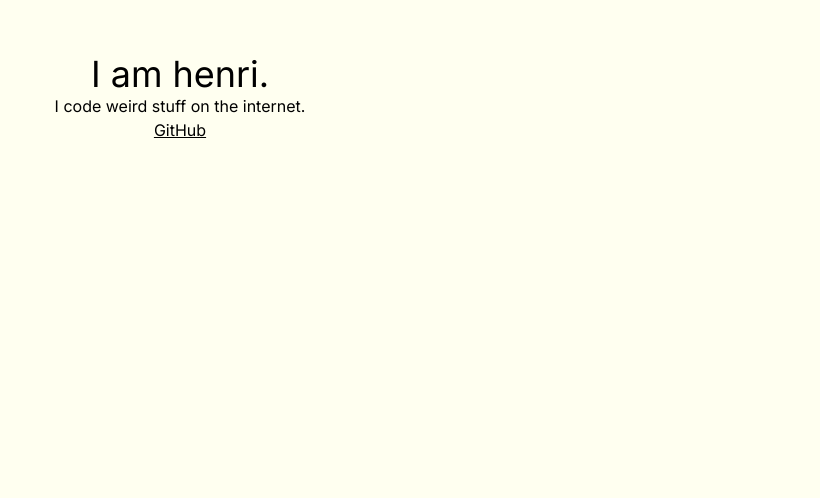
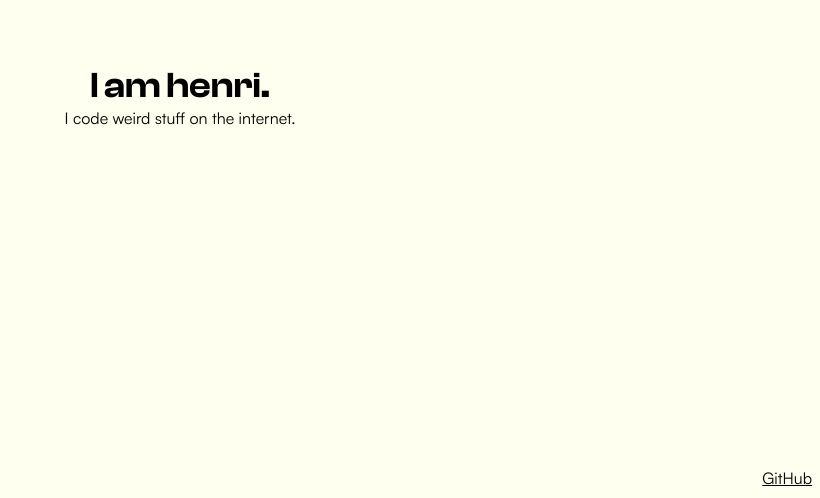
Before and after one commit to i-am-henri/placeholder, a Next.js app in the folder website/: page / in a window 1280 px wide. Shown: the part 302-800 px from the top of the page, without its empty margins (460-1280 px from the left). Built offline with nearby package versions, Linux system fonts and the light colour scheme.

Commit message:
import fonts from fontshare

```diff
--- a/website/app/globals.css
+++ b/website/app/globals.css
@@ -2,26 +2,16 @@
 @tailwind components;
 @tailwind utilities;
 
-:root {
-  --foreground-rgb: 0, 0, 0;
-  --background-start-rgb: 214, 219, 220;
-  --background-end-rgb: 255, 255, 255;
+* {
+  margin: 0px;
+  font-family: "Satoshi-Regular";
 }
 
-@media (prefers-color-scheme: dark) {
-  :root {
-    --foreground-rgb: 255, 255, 255;
-    --background-start-rgb: 0, 0, 0;
-    --background-end-rgb: 0, 0, 0;
-  }
+@font-face {
+  font-family: 'ClashDisplay-Semibold';
+  src: url('../public/ClashDisplay-Semibold.ttf') format('truetype'); /* Chrome 4+, Firefox 3.5, Opera 10+, Safari 3—5 */
 }
-
-body {
-  color: rgb(var(--foreground-rgb));
-  background: linear-gradient(
-      to bottom,
-      transparent,
-      rgb(var(--background-end-rgb))
-    )
-    rgb(var(--background-start-rgb));
+@font-face {
+  font-family: 'Satoshi-Regular';
+  src: url('../public/Satoshi-Regular.ttf') format('truetype'); /* Chrome 4+, Firefox 3.5, Opera 10+, Safari 3—5 */
 }
--- a/website/app/page.tsx
+++ b/website/app/page.tsx
@@ -1,5 +1,5 @@
 import Link from "next/link"
-import {motion} from  "framer-motion"
+import { motion } from "framer-motion"
 import { Metadata } from "next"
 export const metadata: Metadata = {
   title: "me - henri",
@@ -7,10 +7,13 @@ export const metadata: Metadata = {
 }
 export default function Home() {
   return (
-    <div className="min-h-screen flex flex-col items-center justify-center bg-[#FFFFF0]">
-      <h2  className="text-black text-4xl">I am henri.</h2>
+    <div className="min-h-screen flex flex-col items-center justify-center bg-[#FFFFF0] ">
+      <h2 className="text-black text-4xl font-clash-display">I am henri.</h2>
       <p className="text-black">I code weird stuff on the internet.</p>
-      <Link className="text-black underline" href="https://github.com/i-am-henri">GitHub</Link>
+      <div className="absolute bottom-2 right-2">
+
+        <Link className="text-black underline" href="https://github.com/i-am-henri" target="_blank">GitHub</Link>
+      </div>
     </div>
   )
 }
--- a/website/tailwind.config.ts
+++ b/website/tailwind.config.ts
@@ -8,6 +8,10 @@ const config: Config = {
   ],
   theme: {
     extend: {
+      fontFamily: {
+        "satoshi": "Satoshi-Regular",
+        "clash-display": "ClashDisplay-Semibold"
+      },
       backgroundImage: {
         'gradient-radial': 'radial-gradient(var(--tw-gradient-stops))',
         'gradient-conic':
```
Also changed, not shown: website/public/ClashDisplay-Semibold.ttf (added), website/public/Satoshi-Regular.ttf (added).
